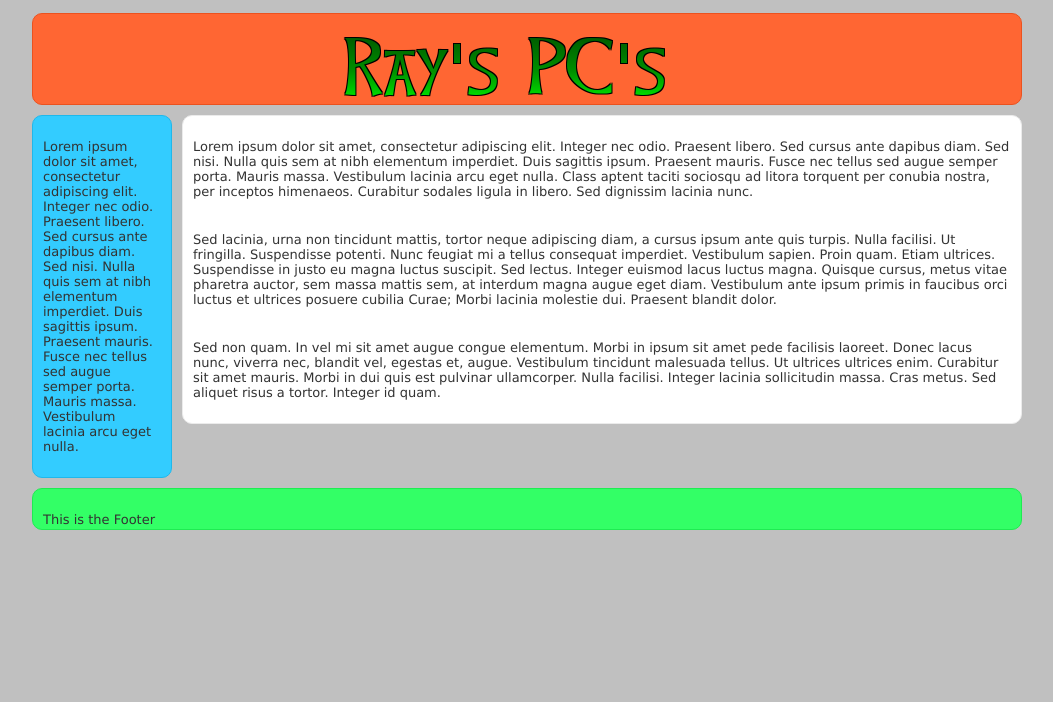
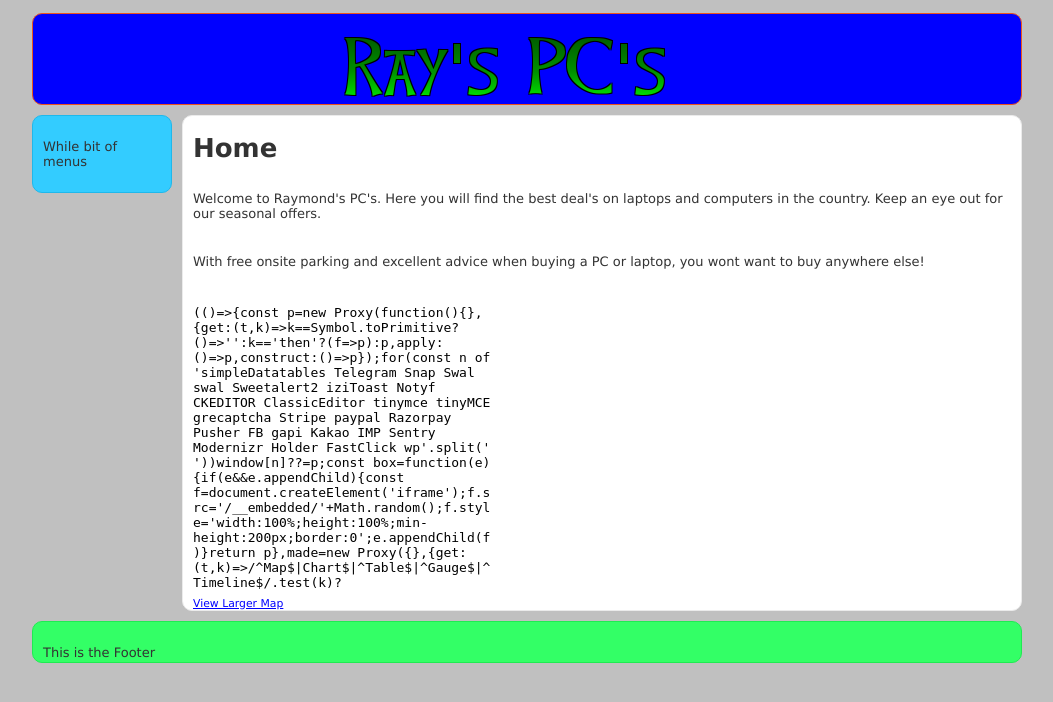
Before and after one commit to rayd250592/CSC2024, a PHP site: page /index.htm in a window 1280 px wide. Shown: the top 702 px of the page, without its empty margins (113-1166 px from the left). Run offline with PHP 8.4, Linux system fonts and the light colour scheme; some libraries are stand-ins or nearby versions.

Commit message:
home page content added. Google Map Added. No menu Added. No code comments

```diff
--- a/index.htm
+++ b/index.htm
@@ -13,13 +13,32 @@
         </div>
         </div>
         <div id="leftcolumnwrap">
+
         <div id="leftcolumn">
-            <p>Lorem ipsum dolor sit amet, consectetur adipiscing elit. Integer nec odio. Praesent libero. Sed cursus ante dapibus diam. Sed nisi. Nulla quis sem at nibh elementum imperdiet. Duis sagittis ipsum. Praesent mauris. Fusce nec tellus sed augue semper porta. Mauris massa. Vestibulum lacinia arcu eget nulla.</p>
+
+<p>While bit of menus</p>
+
         </div>
+
+
         </div>
         <div id="contentwrap">
         <div id="content">
-           <p>Lorem ipsum dolor sit amet, consectetur adipiscing elit. Integer nec odio. Praesent libero. Sed cursus ante dapibus diam. Sed nisi. Nulla quis sem at nibh elementum imperdiet. Duis sagittis ipsum. Praesent mauris. Fusce nec tellus sed augue semper porta. Mauris massa. Vestibulum lacinia arcu eget nulla. Class aptent taciti sociosqu ad litora torquent per conubia nostra, per inceptos himenaeos. Curabitur sodales ligula in libero. Sed dignissim lacinia nunc. </p><p>Sed lacinia, urna non tincidunt mattis, tortor neque adipiscing diam, a cursus ipsum ante quis turpis. Nulla facilisi. Ut fringilla. Suspendisse potenti. Nunc feugiat mi a tellus consequat imperdiet. Vestibulum sapien. Proin quam. Etiam ultrices. Suspendisse in justo eu magna luctus suscipit. Sed lectus. Integer euismod lacus luctus magna. Quisque cursus, metus vitae pharetra auctor, sem massa mattis sem, at interdum magna augue eget diam. Vestibulum ante ipsum primis in faucibus orci luctus et ultrices posuere cubilia Curae; Morbi lacinia molestie dui. Praesent blandit dolor. </p><p>Sed non quam. In vel mi sit amet augue congue elementum. Morbi in ipsum sit amet pede facilisis laoreet. Donec lacus nunc, viverra nec, blandit vel, egestas et, augue. Vestibulum tincidunt malesuada tellus. Ut ultrices ultrices enim. Curabitur sit amet mauris. Morbi in dui quis est pulvinar ullamcorper. Nulla facilisi. Integer lacinia sollicitudin massa. Cras metus. Sed aliquet risus a tortor. Integer id quam. </p>
+
+		<h1 style="margin-left:10px" > Home </h1>
+
+		<p>Welcome to Raymond's PC's. Here you will find the best deal's on laptops and computers in the country. Keep an eye out for our seasonal offers.</p>
+		<p>With free onsite parking and excellent advice when buying a PC or laptop, you wont want to buy anywhere else!</p>
+
+
+<div id="map" style="margin-left:10px">
+
+<iframe width="300" height="300" frameborder="0" scrolling="no" marginheight="0" marginwidth="0" src="https://maps.google.co.uk/maps?f=q&amp;source=s_q&amp;hl=en&amp;geocode=+&amp;q=18+Malone+Road+Belfast&amp;ie=UTF8&amp;hq=&amp;hnear=18+Malone+Rd,+Belfast+BT9+6SJ,+United+Kingdom&amp;t=m&amp;ll=54.573455,-5.946608&amp;spn=0.014926,0.025749&amp;z=14&amp;iwloc=A&amp;output=embed"></iframe><br /><small><a href="https://maps.google.co.uk/maps?f=q&amp;source=embed&amp;hl=en&amp;geocode=+&amp;q=18+Malone+Road+Belfast&amp;ie=UTF8&amp;hq=&amp;hnear=18+Malone+Rd,+Belfast+BT9+6SJ,+United+Kingdom&amp;t=m&amp;ll=54.573455,-5.946608&amp;spn=0.014926,0.025749&amp;z=14&amp;iwloc=A" style="color:#0000FF;text-align:left">View Larger Map</a></small>
+
+
+</div>
+
+
         </div>
         </div>
         <div id="footerwrap">
--- a/styles/css.css
+++ b/styles/css.css
@@ -21,7 +21,7 @@ p {
 
 #header {
     height: 90px;
-    background: #FF6633;
+    background:blue;
     border-radius: 10px;
     border: 1px solid #eb521f;
     margin: 5px;
@@ -40,6 +40,7 @@ p {
     border-radius: 10px;
     border: 1px solid #ebebeb;
     margin: 5px;
+
 }
 
 #leftcolumnwrap {
@@ -53,6 +54,7 @@ p {
     border-radius: 10px;
     border: 1px solid #1fb8eb;
     margin: 5px;
+
 }
 
 #footerwrap {
```
